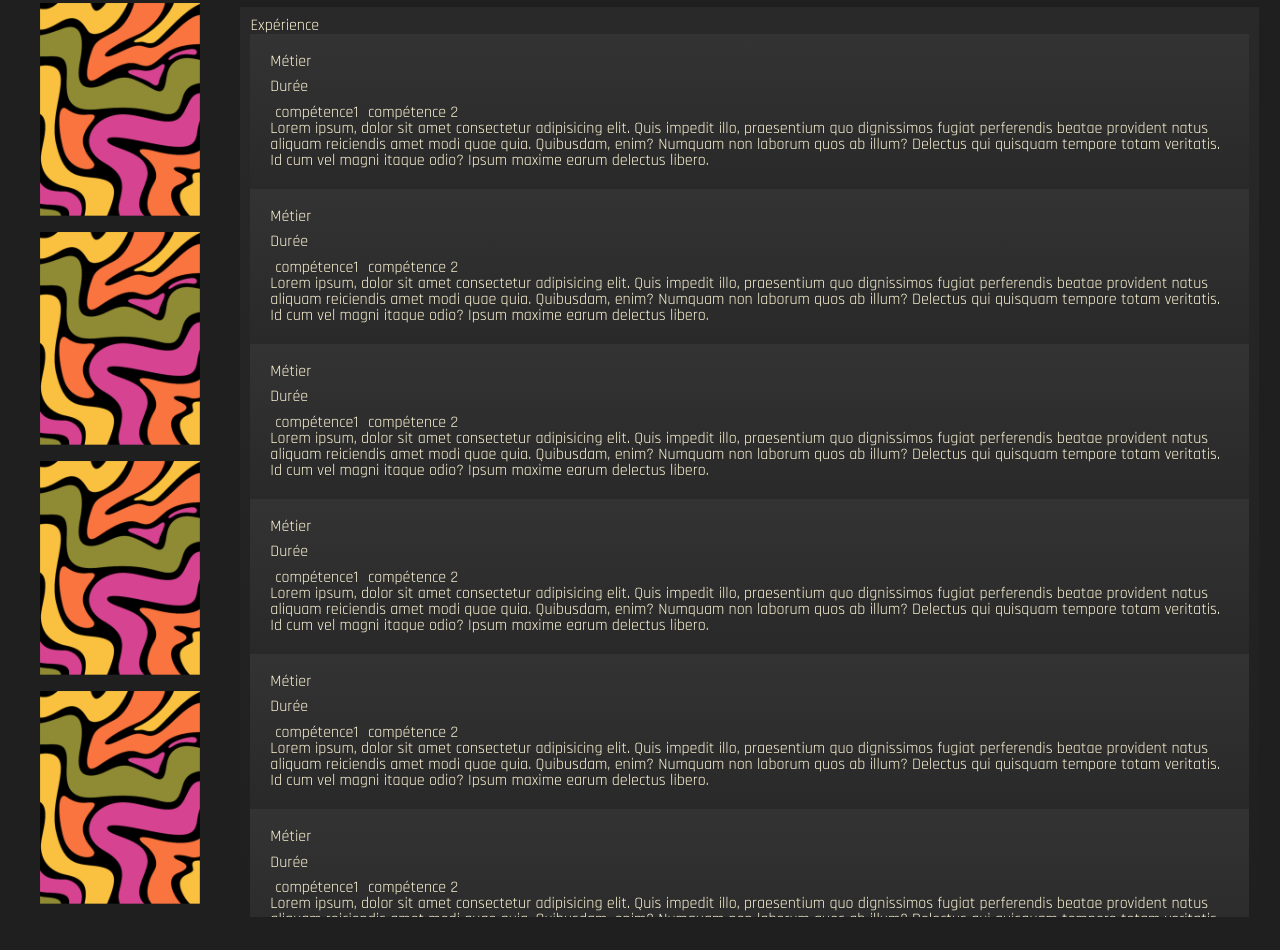
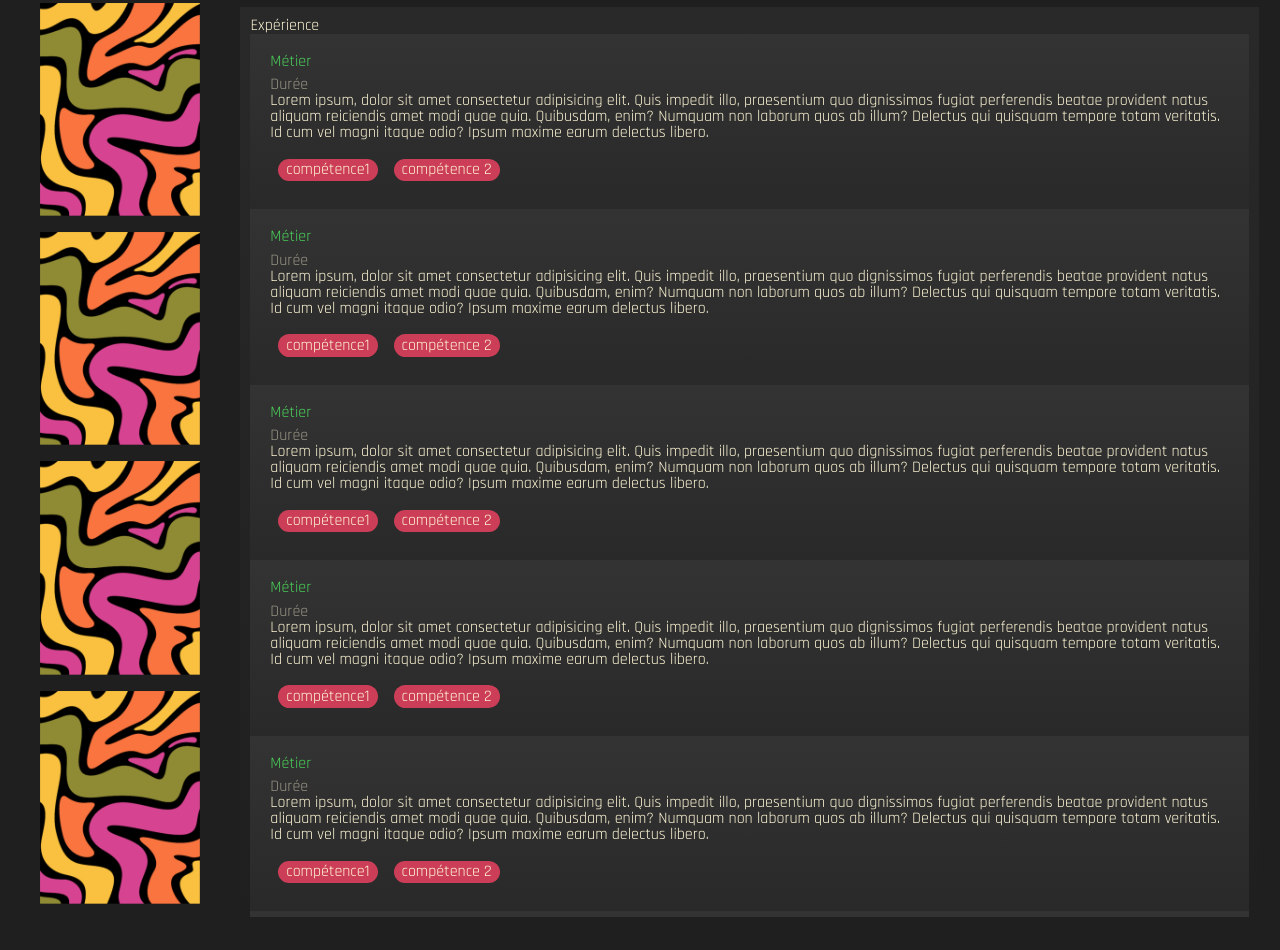
Before and after one commit to matthieuGravy/cv-matthieu-gravy, a website built with Vite: page index.html in a window 1280 px wide. Shown: the part 738-1688 px from the top of the page. Built offline with nearby package versions, Linux system fonts and the light colour scheme.

Commit message:
correction

```diff
--- a/assets/main.scss
+++ b/assets/main.scss
@@ -23,7 +23,6 @@
   justify-content: center;
   body {
     margin: 0;
-
     display: flex;
     color: var(--color-4);
     flex-direction: column;
@@ -32,6 +31,7 @@
     align-items: center;
     .cv {
       max-width: 1280px;
+      margin: 0;
       position: relative !important;
       background-color: var(--color-2);
       display: grid;
@@ -56,7 +56,7 @@
         overflow: hidden;
         display: flex;
         justify-content: center;
-        background-image: url("../Light\ Blue\ and\ Green\ Watercolor\ Nature\ Desktop\ Wallpaper\ .svg");
+        background-image: url("../bxl.svg");
         background-repeat: no-repeat;
         background-position: center center;
         max-height: 40vh;
@@ -202,10 +202,13 @@
             padding: 2%;
             h3 {
               margin: 0;
+              color: var(--color-3);
             }
             h4 {
               margin: 0;
-              margin-top: 1%;
+              margin-top: 0.8%;
+
+              opacity: 0.5;
             }
             ul {
               list-style-type: none;
@@ -213,8 +216,12 @@
               margin: 0;
               margin-top: 1%;
               display: flex;
+
               li {
-                padding: 0 0.3rem;
+                margin: 0.5rem;
+                background-color: #cc3e58;
+                padding: 0.2rem 0.5rem;
+                border-radius: 20px;
               }
             }
           }
@@ -262,6 +269,7 @@
             padding: 1rem;
             background-color: var(--color-2);
             opacity: 0.9;
+            border-radius: 20px;
             &:hover {
               transition: 0.2s;
               opacity: 0.8;
--- a/index.html
+++ b/index.html
@@ -93,10 +93,6 @@
           <article>
             <h3>Métier</h3>
             <h4>Durée</h4>
-            <ul>
-              <li>compétence1</li>
-              <li>compétence 2</li>
-            </ul>
             <p>
               Lorem ipsum, dolor sit amet consectetur adipisicing elit. Quis
               impedit illo, praesentium quo dignissimos fugiat perferendis
@@ -105,14 +101,14 @@
               quisquam tempore totam veritatis. Id cum vel magni itaque odio?
               Ipsum maxime earum delectus libero.
             </p>
+            <ul>
+              <li>compétence1</li>
+              <li>compétence 2</li>
+            </ul>
           </article>
           <article>
             <h3>Métier</h3>
             <h4>Durée</h4>
-            <ul>
-              <li>compétence1</li>
-              <li>compétence 2</li>
-            </ul>
             <p>
               Lorem ipsum, dolor sit amet consectetur adipisicing elit. Quis
               impedit illo, praesentium quo dignissimos fugiat perferendis
@@ -121,14 +117,14 @@
               quisquam tempore totam veritatis. Id cum vel magni itaque odio?
               Ipsum maxime earum delectus libero.
             </p>
+            <ul>
+              <li>compétence1</li>
+              <li>compétence 2</li>
+            </ul>
           </article>
           <article>
             <h3>Métier</h3>
             <h4>Durée</h4>
-            <ul>
-              <li>compétence1</li>
-              <li>compétence 2</li>
-            </ul>
             <p>
               Lorem ipsum, dolor sit amet consectetur adipisicing elit. Quis
               impedit illo, praesentium quo dignissimos fugiat perferendis
@@ -137,14 +133,14 @@
               quisquam tempore totam veritatis. Id cum vel magni itaque odio?
               Ipsum maxime earum delectus libero.
             </p>
+            <ul>
+              <li>compétence1</li>
+              <li>compétence 2</li>
+            </ul>
           </article>
           <article>
             <h3>Métier</h3>
             <h4>Durée</h4>
-            <ul>
-              <li>compétence1</li>
-              <li>compétence 2</li>
-            </ul>
             <p>
               Lorem ipsum, dolor sit amet consectetur adipisicing elit. Quis
               impedit illo, praesentium quo dignissimos fugiat perferendis
@@ -153,14 +149,14 @@
               quisquam tempore totam veritatis. Id cum vel magni itaque odio?
               Ipsum maxime earum delectus libero.
             </p>
+            <ul>
+              <li>compétence1</li>
+              <li>compétence 2</li>
+            </ul>
           </article>
           <article>
             <h3>Métier</h3>
             <h4>Durée</h4>
-            <ul>
-              <li>compétence1</li>
-              <li>compétence 2</li>
-            </ul>
             <p>
               Lorem ipsum, dolor sit amet consectetur adipisicing elit. Quis
               impedit illo, praesentium quo dignissimos fugiat perferendis
@@ -169,14 +165,14 @@
               quisquam tempore totam veritatis. Id cum vel magni itaque odio?
               Ipsum maxime earum delectus libero.
             </p>
+            <ul>
+              <li>compétence1</li>
+              <li>compétence 2</li>
+            </ul>
           </article>
           <article>
             <h3>Métier</h3>
             <h4>Durée</h4>
-            <ul>
-              <li>compétence1</li>
-              <li>compétence 2</li>
-            </ul>
             <p>
               Lorem ipsum, dolor sit amet consectetur adipisicing elit. Quis
               impedit illo, praesentium quo dignissimos fugiat perferendis
@@ -185,14 +181,14 @@
               quisquam tempore totam veritatis. Id cum vel magni itaque odio?
               Ipsum maxime earum delectus libero.
             </p>
+            <ul>
+              <li>compétence1</li>
+              <li>compétence 2</li>
+            </ul>
           </article>
           <article>
             <h3>Métier</h3>
             <h4>Durée</h4>
-            <ul>
-              <li>compétence1</li>
-              <li>compétence 2</li>
-            </ul>
             <p>
               Lorem ipsum, dolor sit amet consectetur adipisicing elit. Quis
               impedit illo, praesentium quo dignissimos fugiat perferendis
@@ -201,6 +197,10 @@
               quisquam tempore totam veritatis. Id cum vel magni itaque odio?
               Ipsum maxime earum delectus libero.
             </p>
+            <ul>
+              <li>compétence1</li>
+              <li>compétence 2</li>
+            </ul>
           </article>
         </section>
       </section>
```
Also changed, not shown: 1 other file.
